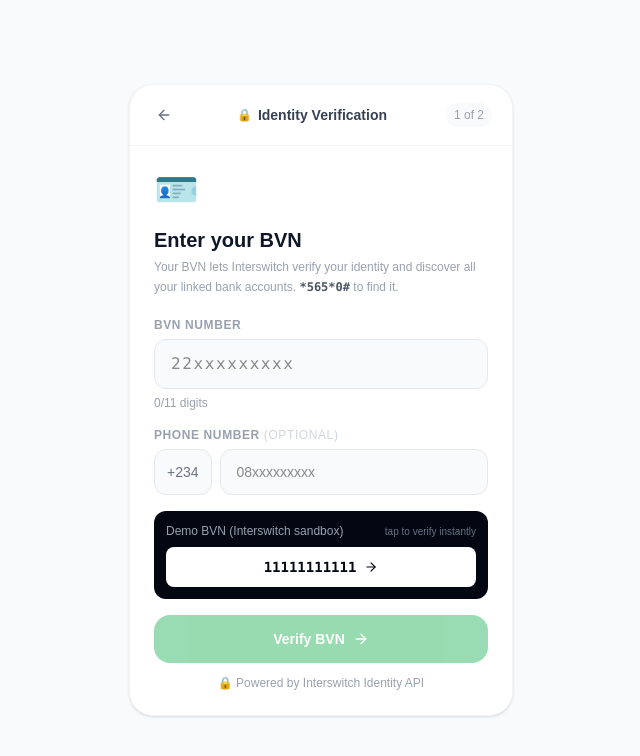
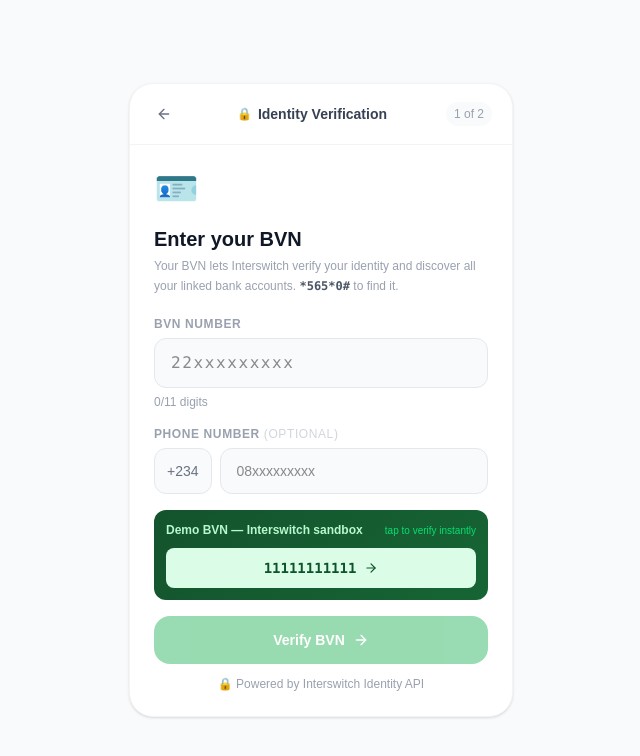
Before and after one commit to David-Pjs/merchantFloat, a Next.js app: page /onboarding in a window 1280 px wide. Both pictures are taken after a click on the button "Get Started". Shown: the top 756 px of the page, without its empty margins (319-959 px from the left). Built offline with nearby package versions, Linux system fonts and the light colour scheme.

Commit message:
Demo BVN: brand green gradient card, light green button

```diff
--- a/app/onboarding/page.tsx
+++ b/app/onboarding/page.tsx
@@ -312,10 +312,10 @@ export default function OnboardingPage() {
             </div>
 
             {/* Sandbox hint */}
-            <div className="mt-4 bg-gray-950 rounded-xl p-3">
-              <div className="flex items-center justify-between mb-2">
-                <p className="text-xs text-gray-400 font-medium">Demo BVN (Interswitch sandbox)</p>
-                <span className="text-[10px] text-gray-500">tap to verify instantly</span>
+            <div className="mt-4 rounded-xl p-3" style={{ background: "linear-gradient(135deg, #14532d 0%, #166534 100%)" }}>
+              <div className="flex items-center justify-between mb-2.5">
+                <p className="text-xs text-green-200 font-semibold">Demo BVN — Interswitch sandbox</p>
+                <span className="text-[10px] text-green-400">tap to verify instantly</span>
               </div>
               <button
                 type="button"
@@ -346,7 +346,7 @@ export default function OnboardingPage() {
                       });
                   }, 80);
                 }}
-                className="w-full text-sm font-mono font-bold text-gray-950 bg-white px-4 py-2.5 rounded-lg hover:bg-gray-100 transition-colors flex items-center justify-center gap-2"
+                className="w-full text-sm font-mono font-bold text-green-900 bg-green-100 px-4 py-2.5 rounded-lg hover:bg-white transition-colors flex items-center justify-center gap-2"
               >
                 11111111111 <ArrowRight size={14} />
               </button>
```
